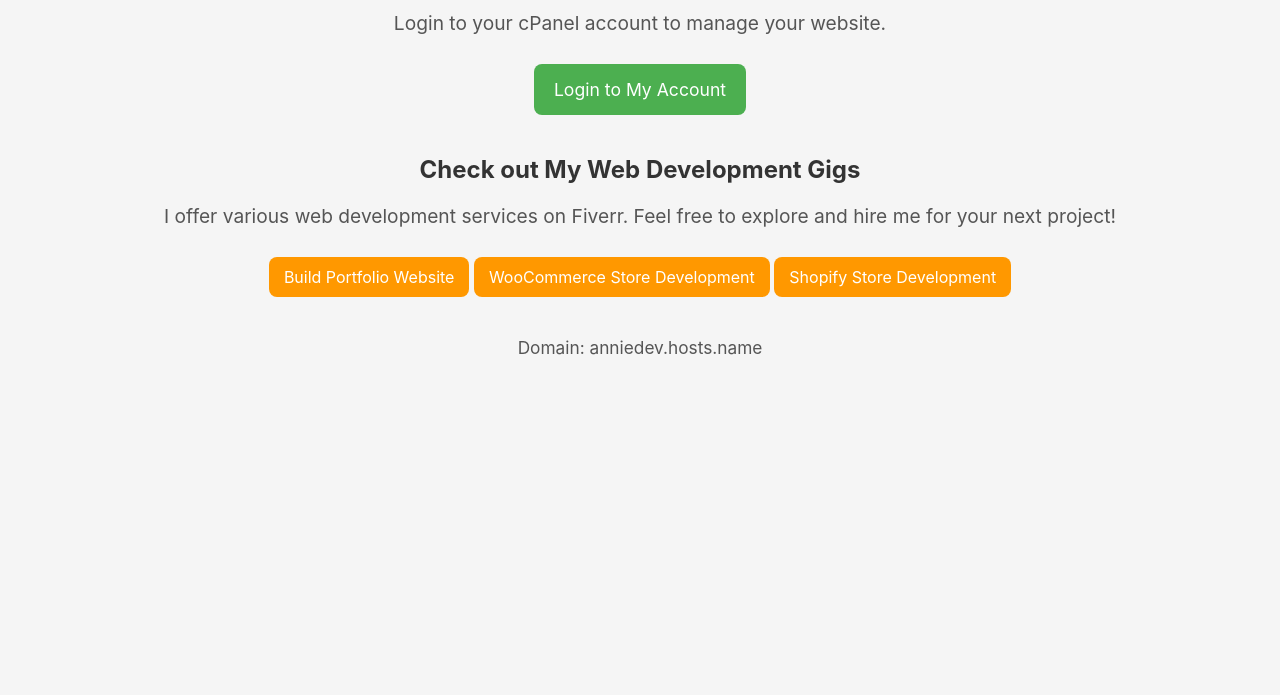
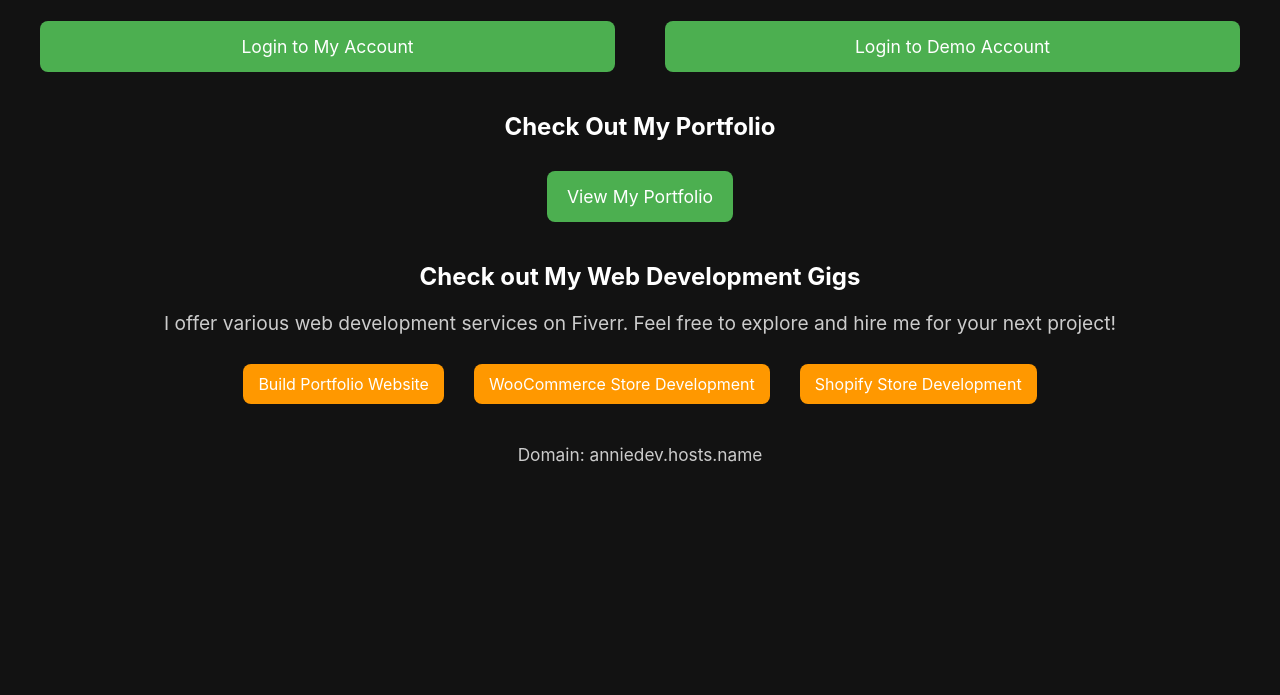
Before and after one commit to brandonwine/musical-palm-tree, a plain HTML site: page index.html in a window 1280 px wide. Shown: the part 105-800 px from the top of the page. Drawn offline with Linux system fonts and the light colour scheme.

Commit message:
Update index.html

```diff
--- a/index.html
+++ b/index.html
@@ -6,9 +6,9 @@
     <title>Welcome to Developer Annie's Free Web Hosting</title>
     <style>
         body {
-            background-color: #f5f5f5;
+            background-color: #121212;
             font-family: -apple-system, BlinkMacSystemFont, "Segoe UI", Roboto, "Helvetica Neue", Arial, "Noto Sans", sans-serif, "Apple Color Emoji", "Segoe UI Emoji", "Segoe UI Symbol", "Noto Color Emoji";
-            color: #333;
+            color: #fff;
             margin: 0;
             padding: 0;
             text-align: center;
@@ -27,7 +27,7 @@
 
         p {
             font-size: 1.2em;
-            color: #555;
+            color: #ccc;
         }
 
         .button {
@@ -38,9 +38,10 @@
             text-decoration: none;
             font-size: 1.1em;
             border-radius: 8px;
-            margin: 10px 0;
+            margin: 10px 20px;
             display: inline-block;
             transition: background-color 0.3s;
+            flex: 1;
         }
 
         .button:hover {
@@ -59,7 +60,7 @@
             text-decoration: none;
             font-size: 1em;
             border-radius: 8px;
-            margin: 10px 0;
+            margin: 10px 10px;
             display: inline-block;
             transition: background-color 0.3s;
         }
@@ -74,20 +75,23 @@
             color: #999;
         }
 
-        /* Responsive Design */
-        @media (max-width: 600px) {
-            h1 {
-                font-size: 1.8em;
+        .button-row {
+            display: flex;
+            justify-content: center;
+            gap: 10px;
+            flex-wrap: nowrap;
         }
 
-            p {
-                font-size: 1em;
+        /* Make sure the buttons don't wrap even on smaller screens */
+        .button-row a {
+            min-width: 200px;
         }
 
-            .button, .gig-button {
-                padding: 12px 15px;
-                font-size: 1em;
-            }
+        .gig-row {
+            display: flex;
+            justify-content: center;
+            gap: 10px;
+            flex-wrap: wrap;
         }
     </style>
 </head>
@@ -95,16 +99,29 @@
 
     <div class="container">
         <h1>Welcome to Developer Annie's Free Web Hosting for Clients</h1>
-        <p>Login to your cPanel account to manage your website.</p>
+
+        <!-- Buttons for My Account and Demo Account Side by Side -->
+        <div class="button-row">
             <a href="https://anniedev.hosts.name:8083" class="button">Login to My Account</a>
+            <a href="https://anniedev.hosts.name:8083/login/?user=Demo&pass=Demo1234" class="button">Login to Demo Account</a>
+        </div>
 
+        <!-- Portfolio Button Below the cPanel Buttons -->
+        <div class="section">
+            <h2>Check Out My Portfolio</h2>
+            <a href="https://devannie.live" class="button" target="_blank">View My Portfolio</a>
+        </div>
+
+        <!-- Fiverr Gigs Section Below the Portfolio -->
         <div class="section">
             <h2>Check out My Web Development Gigs</h2>
             <p>I offer various web development services on Fiverr. Feel free to explore and hire me for your next project!</p>
 
+            <div class="gig-row">
                 <a href="https://www.fiverr.com/s/38wDNjk" class="gig-button" target="_blank">Build Portfolio Website</a>
                 <a href="https://www.fiverr.com/s/7Yw2QVa" class="gig-button" target="_blank">WooCommerce Store Development</a>
                 <a href="https://www.fiverr.com/s/DBR4gPV" class="gig-button" target="_blank">Shopify Store Development</a>
+            </div>
         </div>
 
         <div class="footer">
```
Lines whose indentation alone changed are shown as unchanged.
